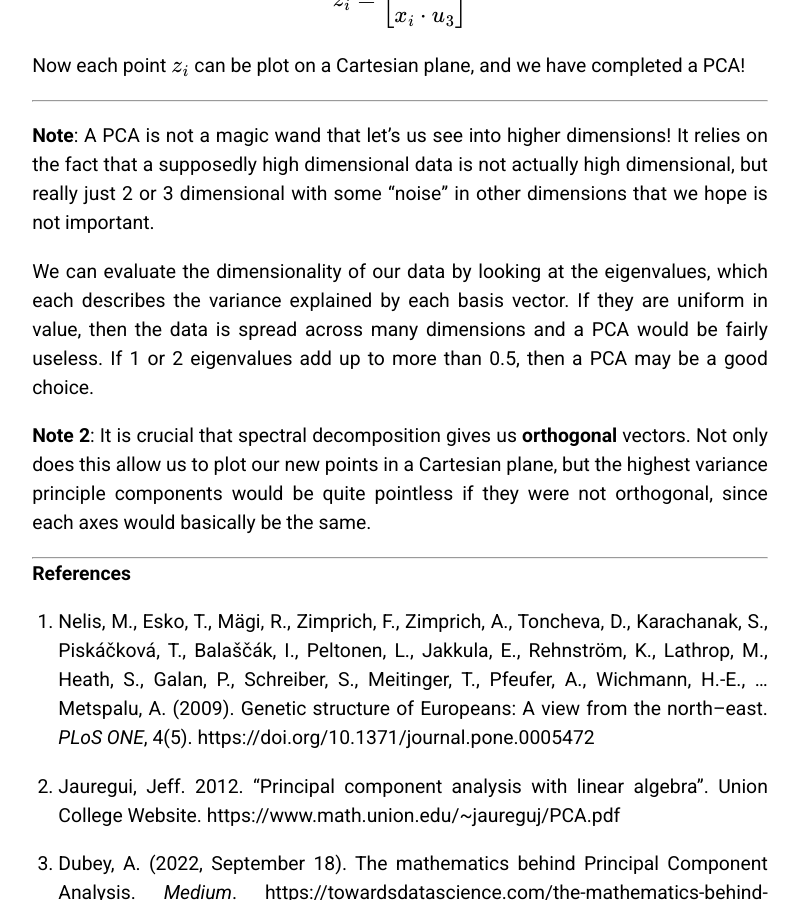
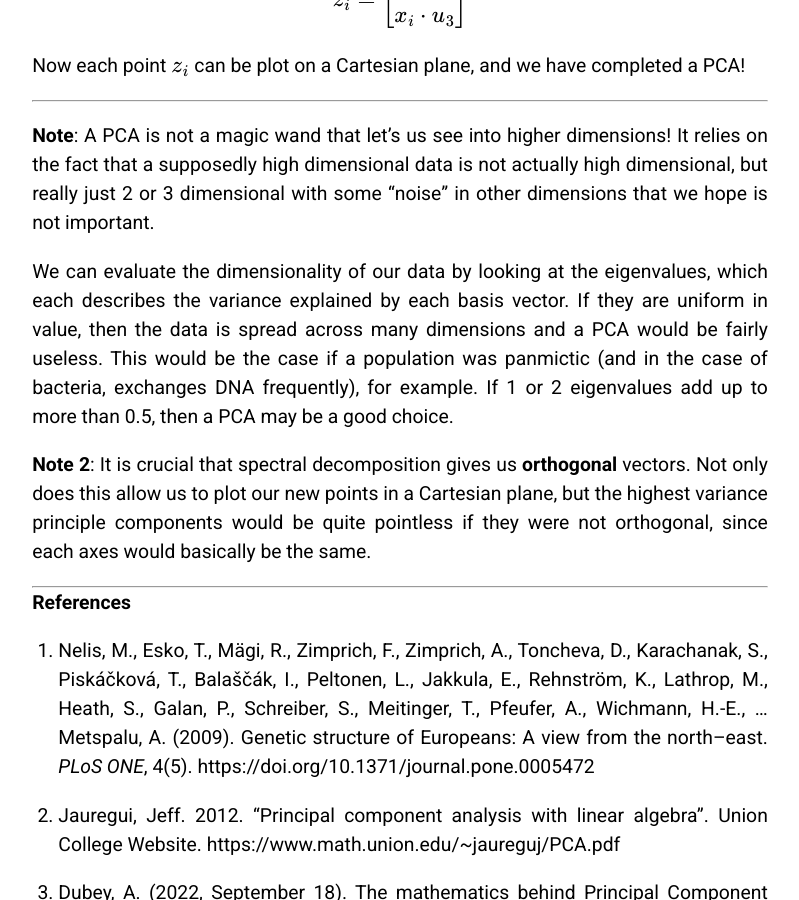
Before and after one commit to cjdjpj/cjdjpj.github.io, a Jekyll site: the page built from _posts/2024-12-10-PCA-for-popgen.md, in a window 1280 px wide and 900 px high, scrolled down 3704 px. Shown: the whole window, without its empty margins (240-1039 px from the left). Built offline with Jekyll 4.4.1, drawn with Linux system fonts in a browser that asks for light colours.

Commit message:
pca: panmixia

```diff
--- a/_posts/2024-12-10-PCA-for-popgen.md
+++ b/_posts/2024-12-10-PCA-for-popgen.md
@@ -115,7 +115,7 @@ Now each point $$z_i$$ can be plot on a Cartesian plane, and we have completed a
 
 **Note**: A PCA is not a magic wand that let's us see into higher dimensions! It relies on the fact that a supposedly high dimensional data is not actually high dimensional, but really just 2 or 3 dimensional with some "noise" in other dimensions that we hope is not important.
 
-We can evaluate the dimensionality of our data by looking at the eigenvalues, which each describes the variance explained by each basis vector. If they are uniform in value, then the data is spread across many dimensions and a PCA would be fairly useless. If 1 or 2 eigenvalues add up to more than 0.5, then a PCA may be a good choice.
+We can evaluate the dimensionality of our data by looking at the eigenvalues, which each describes the variance explained by each basis vector. If they are uniform in value, then the data is spread across many dimensions and a PCA would be fairly useless. This would be the case if a population was panmictic (and in the case of bacteria, exchanges DNA frequently), for example. If 1 or 2 eigenvalues add up to more than 0.5, then a PCA may be a good choice.
 
 **Note 2**: It is crucial that spectral decomposition gives us **orthogonal** vectors. Not only does this allow us to plot our new points in a Cartesian plane, but the highest variance principle components would be quite pointless if they were not orthogonal, since each axes would basically be the same.
 
```
